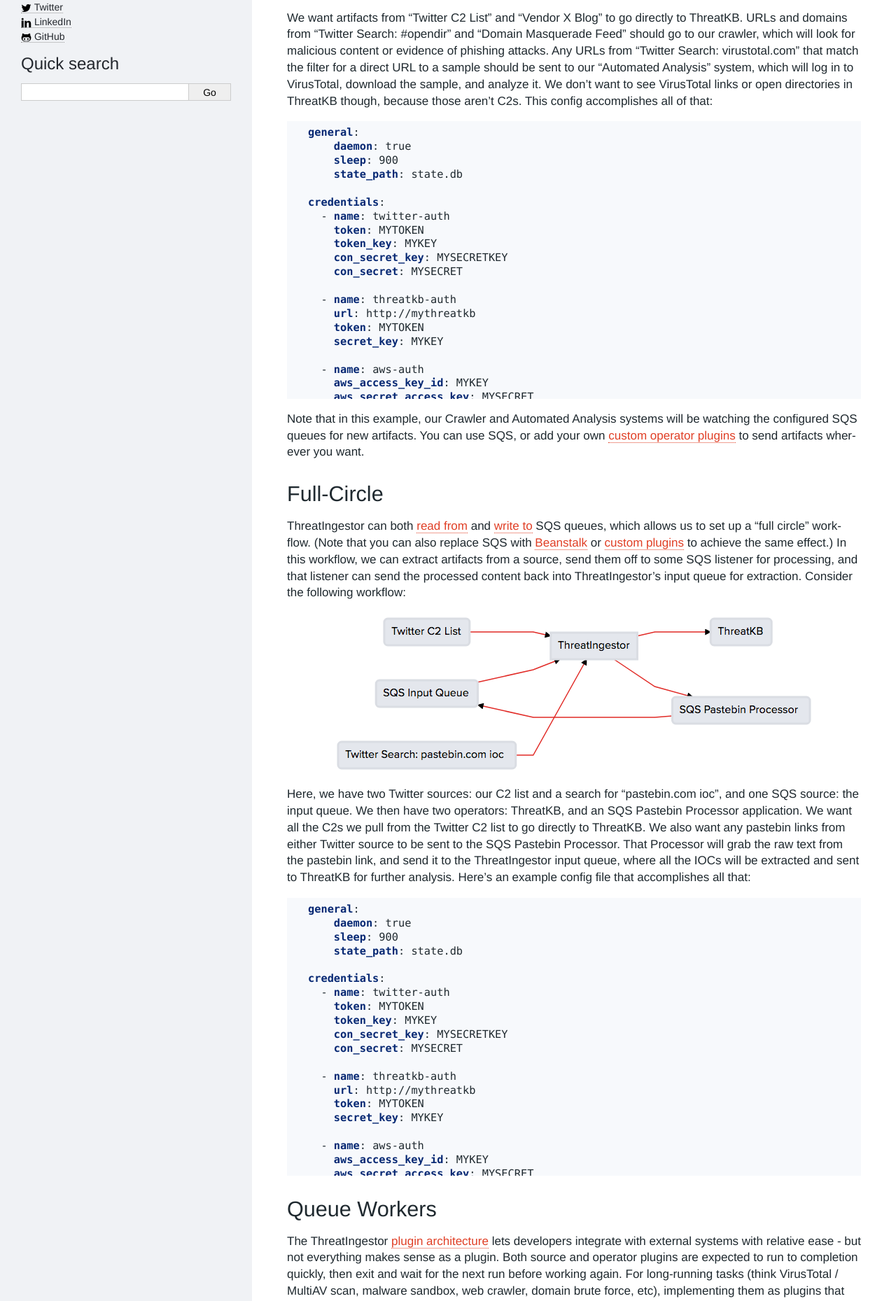
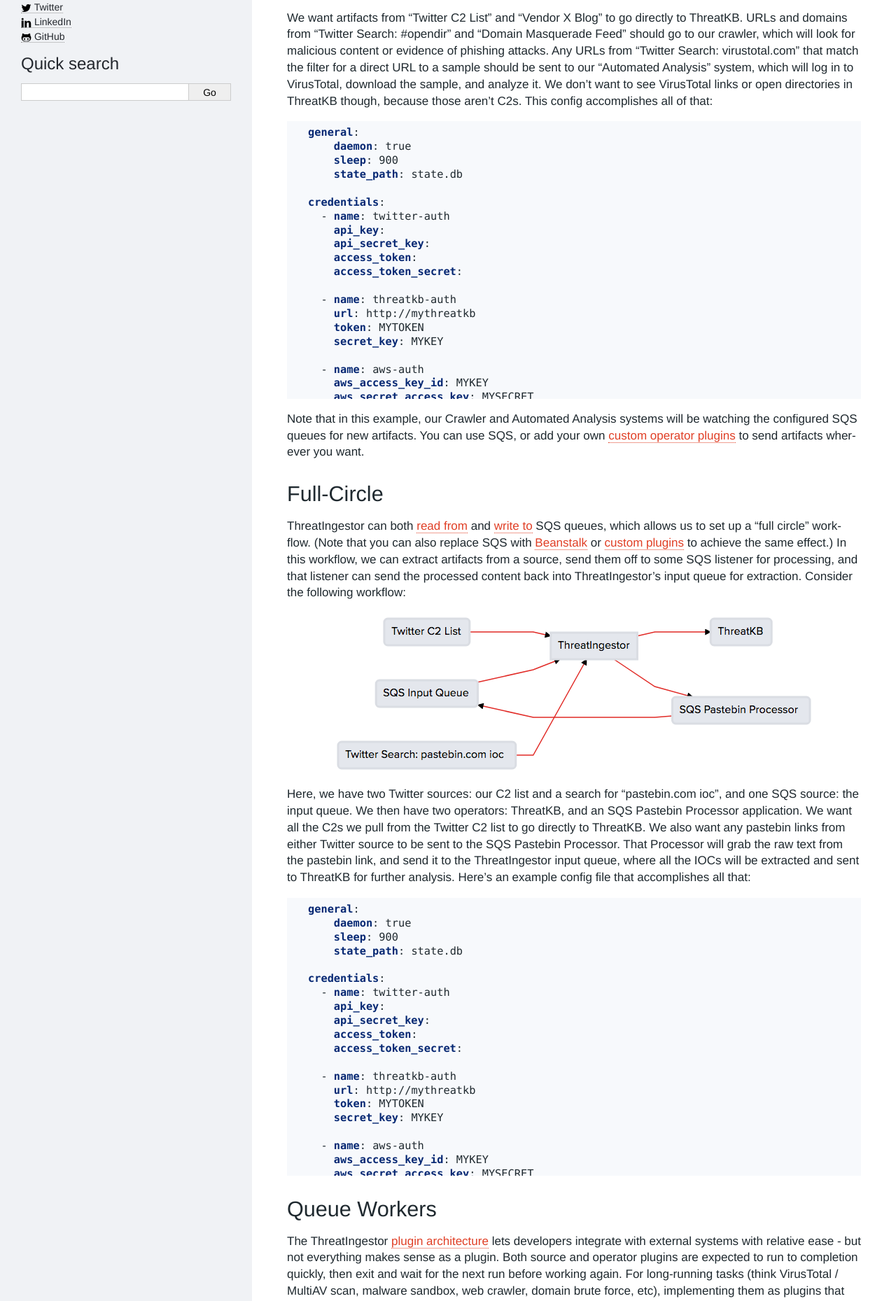
Before and after one commit to InQuest/ThreatIngestor, a Sphinx documentation site: the page built from docs/workflows.rst, in a window 1280 px wide. Shown: the part 759-2618 px from the top of the page at 70% size. Built offline with Sphinx 7.4.7, drawn with Linux system fonts in a browser that asks for light colours; some web fonts are replaced.

```diff
--- a/docs/workflows.rst
+++ b/docs/workflows.rst
@@ -27,10 +27,10 @@ We want artifacts from "Twitter C2 List" and "Vendor X Blog" to go directly to T
 
     credentials:
       - name: twitter-auth
-        token: MYTOKEN
-        token_key: MYKEY
-        con_secret_key: MYSECRETKEY
-        con_secret: MYSECRET
+        api_key:
+        api_secret_key:
+        access_token:
+        access_token_secret:
 
       - name: threatkb-auth
         url: http://mythreatkb
@@ -119,10 +119,10 @@ Here, we have two Twitter sources: our C2 list and a search for "pastebin.com io
 
     credentials:
       - name: twitter-auth
-        token: MYTOKEN
-        token_key: MYKEY
-        con_secret_key: MYSECRETKEY
-        con_secret: MYSECRET
+        api_key:
+        api_secret_key:
+        access_token:
+        access_token_secret:
 
       - name: threatkb-auth
         url: http://mythreatkb
@@ -330,10 +330,10 @@ And the ThreatIngestor config file:
     credentials:
       - name: twitter-auth
         # https://dev.twitter.com/oauth/overview/application-owner-access-tokens
-        token:
-        token_key:
-        con_secret_key:
-        con_secret:
+        api_key:
+        api_secret_key:
+        access_token:
+        access_token_secret:
 
       - name: github-auth
         username: user
```
Also changed, not shown: docs/basicusage.rst (+4 -4 lines).
